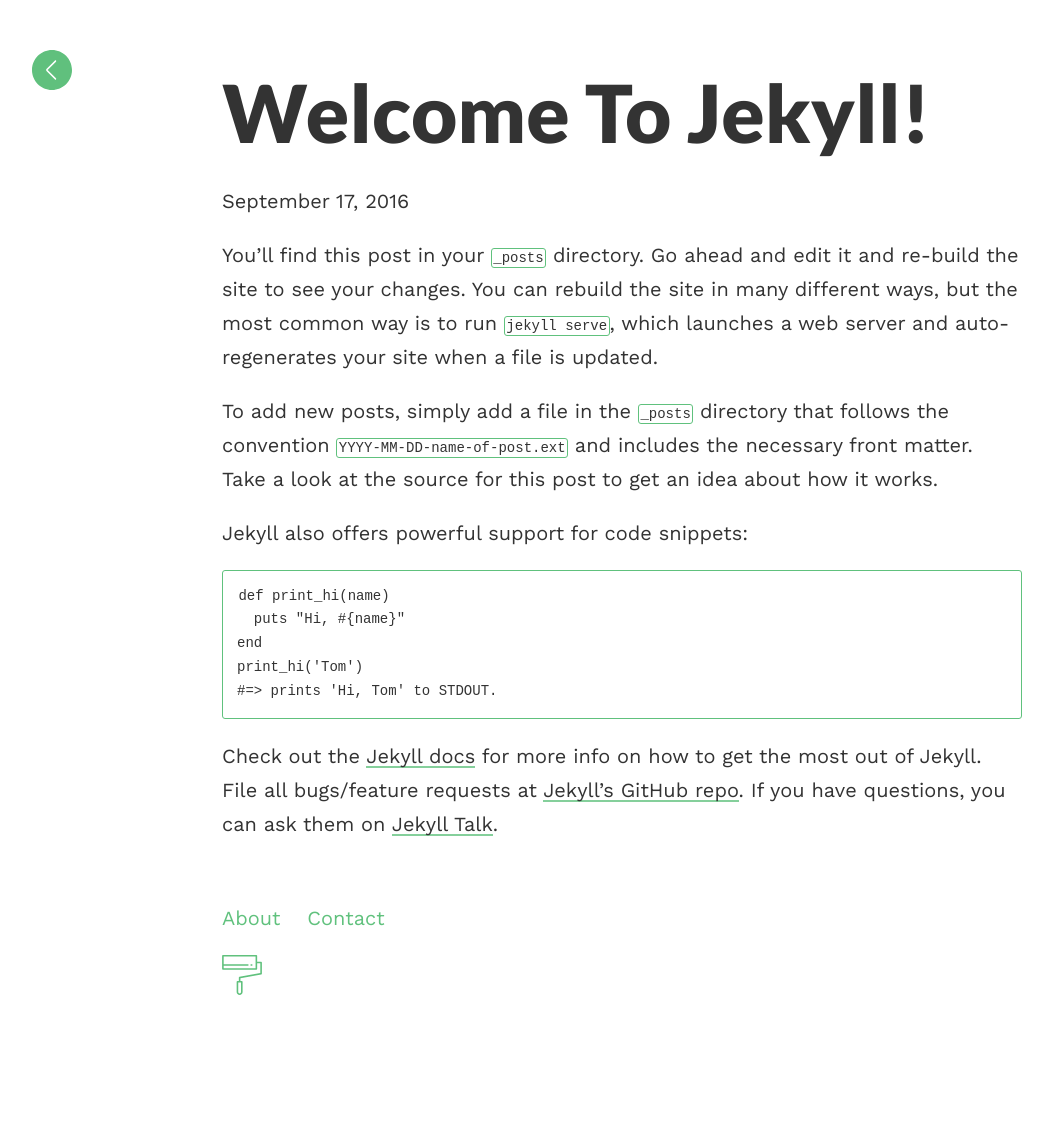
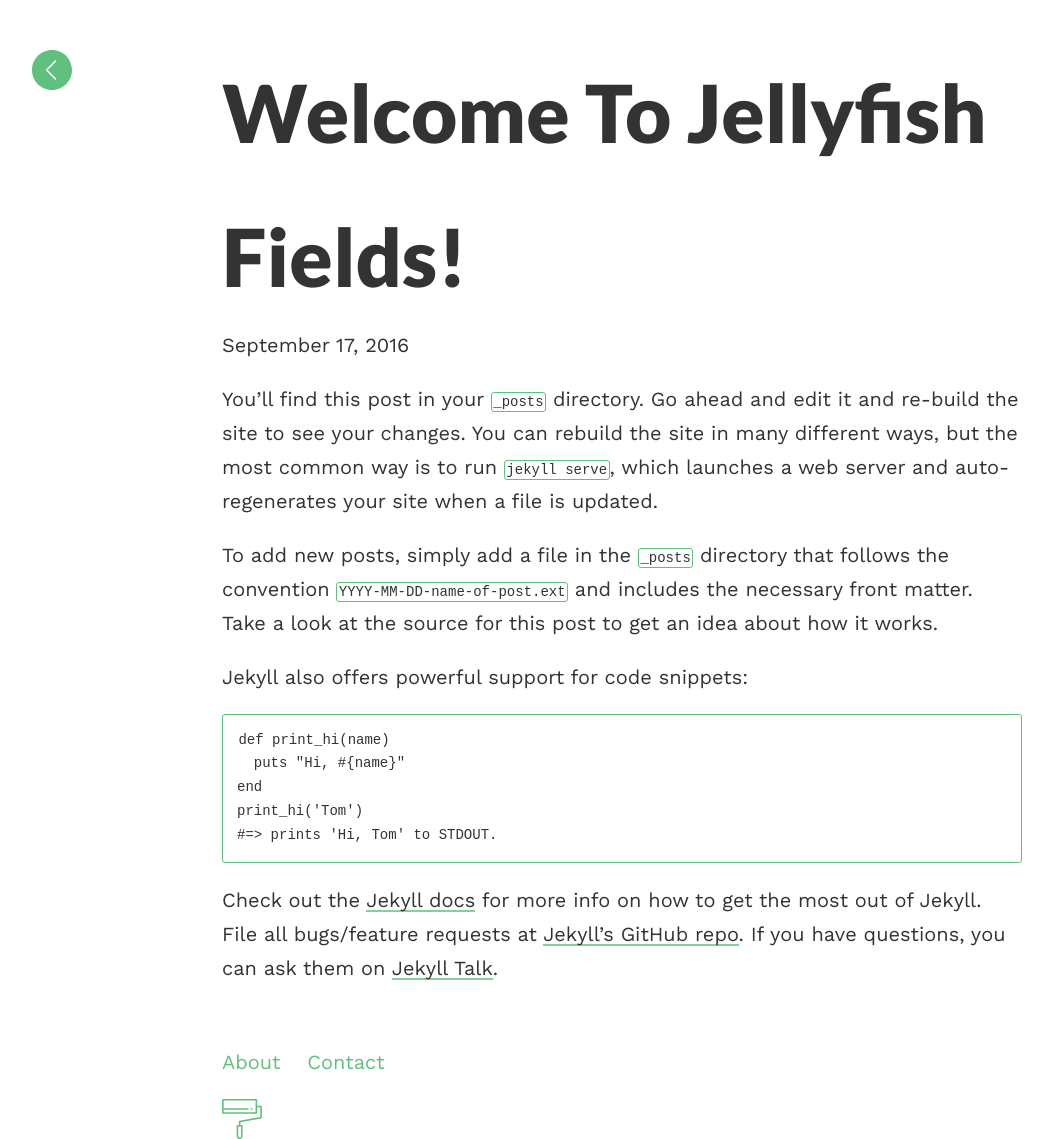
Before and after one commit to sharu725/hagura, a Jekyll site: the page built from _posts/2016-09-17-welcome-to-jekyll.markdown, in a window 1280 px wide. Shown: the whole page, without its empty margins (18-1071 px from the left). Built offline with Jekyll 4.4.1, drawn with Linux system fonts in a browser that asks for light colours; comment, search, counter and statistics services are not loaded; before the commit the page ends 995 px from its top, so only the background shows below that.

Commit message:
changed jerryfish

```diff
--- a/_posts/2016-09-17-welcome-to-jekyll.markdown
+++ b/_posts/2016-09-17-welcome-to-jekyll.markdown
@@ -1,6 +1,6 @@
 ---
 layout: post
-title:  "Welcome to Jekyll!"
+title:  "Welcome to Jellyfish Fields!"
 date:   2016-09-17 23:34:56 +0530
 categories: jekyll update
 ---
```
